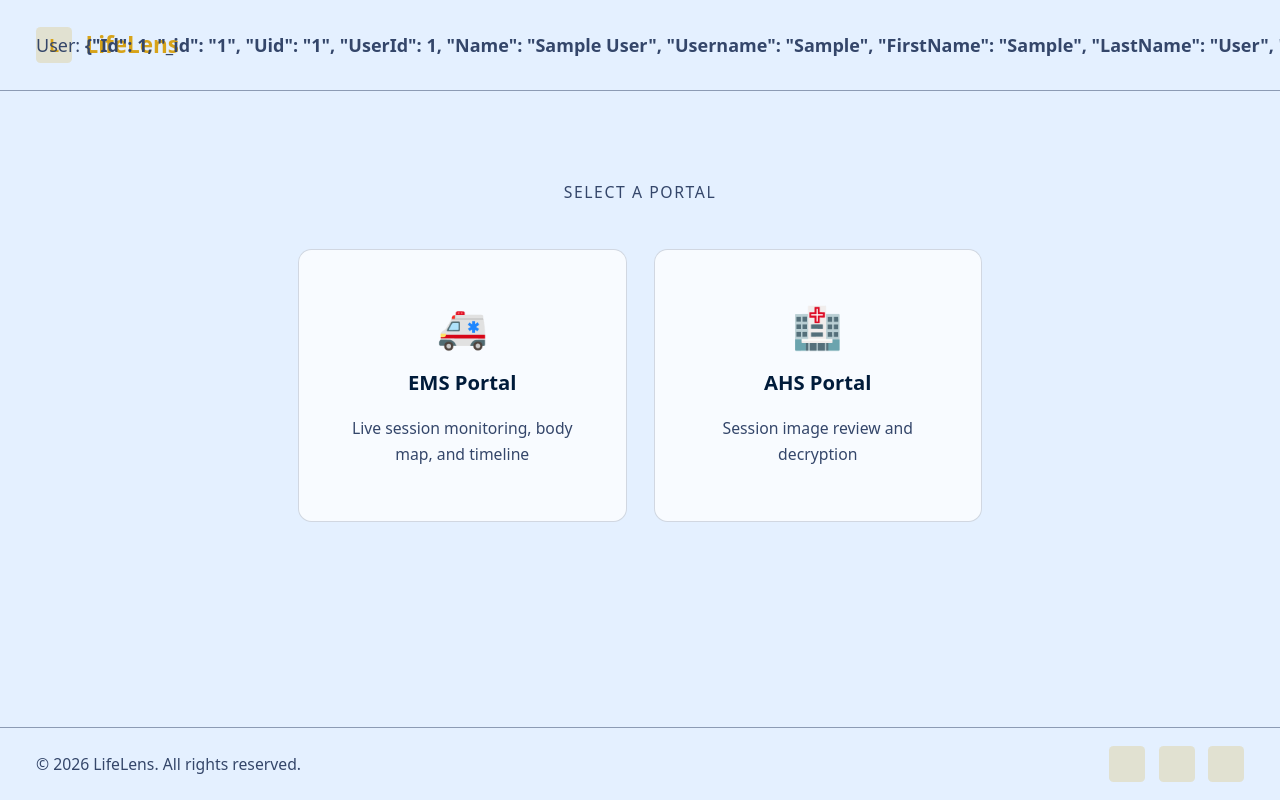
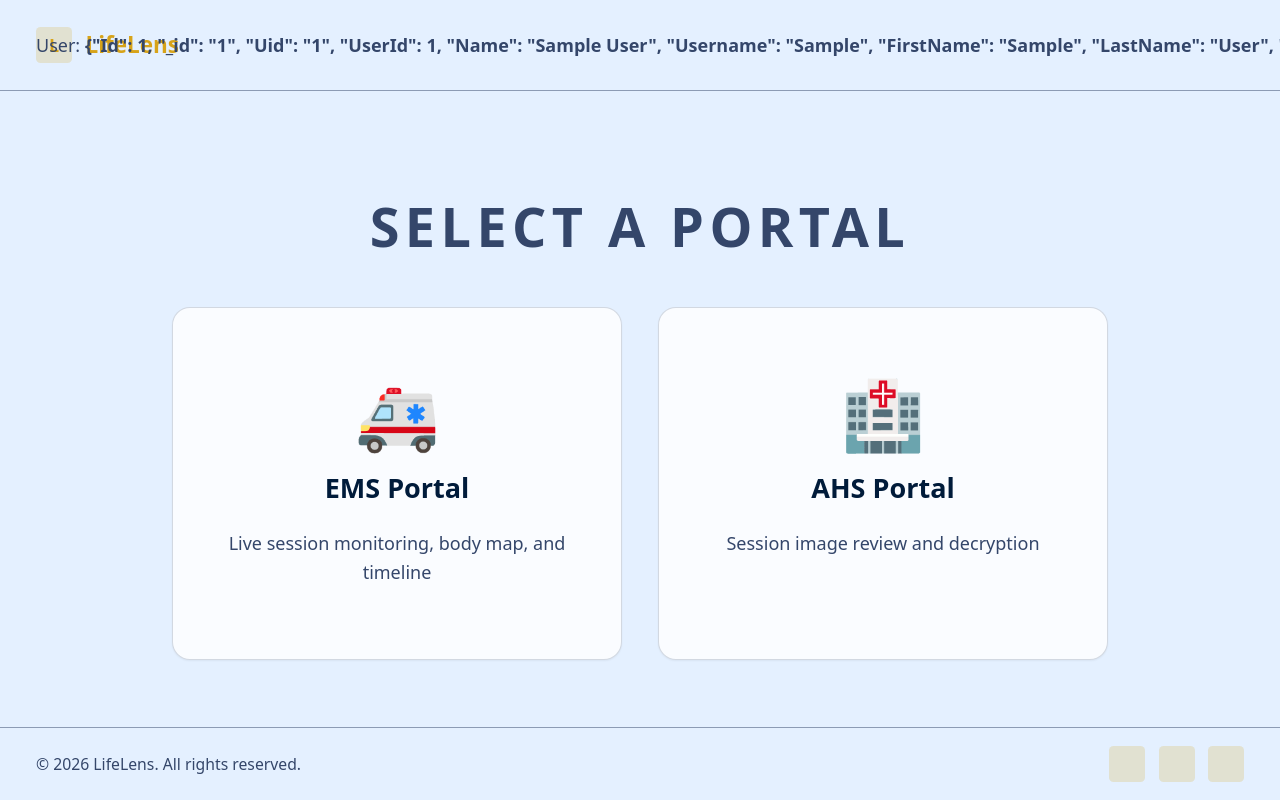
Before and after one commit to kameelkas/lifelens-frontend, a React (Vite) app: page / in a window 1280 px wide. Shown: the top 800 px of the page. Built offline with nearby package versions, Linux system fonts and the light colour scheme; no server answers; sample sign-in values are in the browser's storage.

Commit message:
Portal Page Content Bigger, Confidence Opacity Explainer on BodyMap, Updated Some Links to Have Underline on Hover

```diff
--- a/src/components/BodyMap.jsx
+++ b/src/components/BodyMap.jsx
@@ -55,8 +55,9 @@ function getRegionState(regionKey, visual) {
     return {
       status: "healthy",
       fill: HEALTHY_COLOR,
-      opacity: 1,
+      opacity: Math.max(MIN_OPACITY, noInjuryEntry?.[1]?.accuracy ?? MIN_OPACITY),
       allInjuries: [],
+      confidence: noInjuryEntry?.[1]?.accuracy ?? null,
       previewImageId: noInjuryEntry?.[1]?.image_id ?? null,
     };
   }
@@ -67,6 +68,7 @@ function getRegionState(regionKey, visual) {
     fill: INJURED_COLOR,
     opacity: Math.max(MIN_OPACITY, best.accuracy ?? MIN_OPACITY),
     allInjuries: realInjuries,
+    confidence: best.accuracy ?? null,
     previewImageId: best.image_id ?? null,
   };
 }
@@ -136,20 +138,33 @@ function PortalTooltip({ anchorRect, label, state, imgSrc, imgLoading }) {
       <p className="text-ink text-sm font-semibold capitalize mb-2">{label}</p>
 
       {state.status === "healthy" && (
-        <p className="text-green-400 text-sm mb-3">No injuries detected</p>
+        <p className="text-[#335A4C] text-sm mb-3">
+          No injuries detected
+          {typeof state.confidence === "number" && (
+            <span className="text-muted text-sm ml-2">
+              ({(state.confidence * 100).toFixed(0)}%)
+            </span>
+          )}
+        </p>
       )}
 
       {state.status === "injured" && (
-        <ul className="flex flex-col gap-1 mb-3">
-          {[...state.allInjuries]
-            .sort((a, b) => b.accuracy - a.accuracy)
-            .map((inj) => (
-              <li key={inj.type} className="flex items-center justify-between">
-                <span className="text-red-700 text-sm">{inj.type}</span>
-                <span className="text-muted/80 text-sm">{(inj.accuracy * 100).toFixed(0)}%</span>
-              </li>
-            ))}
-        </ul>
+        <p className="text-muted text-sm mb-3">
+          Injury Detected:{" "}
+          <span className="capitalize text-[#8B322C]">
+            {state.allInjuries?.[0]?.type ?? "Unknown"}
+          </span>{" "}
+          {typeof state.confidence === "number" && (
+            <span className="text-muted text-sm">
+              ({(state.confidence * 100).toFixed(0)}%)
+            </span>
+          )}
+          {Array.isArray(state.allInjuries) && state.allInjuries.length > 1 && (
+            <span className="text-muted text-sm ml-2">
+              +{state.allInjuries.length - 1} more
+            </span>
+          )}
+        </p>
       )}
 
       {imgLoading && <p className="text-muted/80 text-sm">Loading image...</p>}
@@ -220,6 +235,16 @@ export default function BodyMap({ visual = {}, sessionId, deviceId }) {
           <span className="inline-block w-3 h-3 rounded-full bg-[#8B322C]" />
           Injury
         </span>
+      </div>
+
+      {/* Confidence guide */}
+      <div className="w-full max-w-[200px] flex flex-col items-center gap-1">
+        <p className="text-muted text-xs uppercase tracking-widest">Confidence</p>
+        <div className="w-full h-2 rounded-full border border-muted bg-gradient-to-r from-muted/5 via-muted/50 to-muted" />
+        <div className="w-full flex items-center justify-between text-muted text-xs">
+          <span>Lower</span>
+          <span>Higher</span>
+        </div>
       </div>
 
       <svg
--- a/src/components/Timeline.jsx
+++ b/src/components/Timeline.jsx
@@ -529,7 +529,7 @@ export default function Timeline({ medications = [], interventions = [], visual
 
                     {/* "Time" axis label (kept outside the scroller so it doesn't move) */}
                     {hasData && (
-                        <p className="text-center text-sm text-muted/80 uppercase tracking-widest mt-0.5">
+                        <p className="text-center text-base text-muted uppercase tracking-widest mt-0.5">
                             Time
                         </p>
                     )}
--- a/src/pages/HomePage.jsx
+++ b/src/pages/HomePage.jsx
@@ -76,7 +76,7 @@ export default function HomePage({ portalName = "LifeLens", sessionBasePath = "/
         <div className="flex items-center gap-4 mb-8">
           <button
             onClick={() => navigate("/")}
-            className="text-muted text-sm hover:text-ink transition-colors"
+            className="text-muted text-base hover:text-ink transition-all ease-in-out underline-offset-4 hover:underline"
           >
             ← Portals
           </button>
--- a/src/pages/PortalPickerPage.jsx
+++ b/src/pages/PortalPickerPage.jsx
@@ -15,38 +15,38 @@ export default function PortalPickerPage() {
     return (
         <div className="min-h-screen bg-app-bg text-ink flex flex-col">
             <Navbar />
-            <main className="flex-1 max-w-2xl mx-auto px-8 py-20 pb-24">
-                <h2 className="text-muted text-sm uppercase tracking-widest text-center mb-10">
+            <main className="flex-1 max-w-4xl mx-auto px-8 py-24 pb-28">
+                <h2 className="text-muted text-4xl sm:text-5xl font-semibold uppercase tracking-widest text-center mb-12">
                     Select a Portal
                 </h2>
 
-                <div className="grid grid-cols-1 sm:grid-cols-2 gap-6">
+                <div className="grid grid-cols-1 sm:grid-cols-2 gap-8">
                     <button
                         onClick={() => navigate("/ems")}
-                        className="group flex flex-col items-center gap-4 bg-white/75 border border-muted/20
-                                   rounded-xl px-8 py-12 hover:bg-white hover:border-brand-gold/50
-                                   transition-all cursor-pointer"
+                        className="group flex flex-col items-center gap-5 bg-white/80 border border-muted/20
+                                   rounded-2xl px-10 py-16 hover:bg-white hover:border-brand-gold/50
+                                   transition-all cursor-pointer shadow-sm hover:shadow"
                     >
-                        <span className="text-4xl">🚑</span>
-                        <span className="text-ink text-lg font-semibold group-hover:text-brand-gold transition-colors">
+                        <span className="text-6xl">🚑</span>
+                        <span className="text-ink text-2xl font-semibold group-hover:text-brand-gold transition-colors">
                             EMS Portal
                         </span>
-                        <span className="text-muted text-sm text-center leading-relaxed">
+                        <span className="text-muted text-base text-center leading-relaxed max-w-sm">
                             Live session monitoring, body map, and timeline
                         </span>
                     </button>
 
                     <button
                         onClick={() => navigate("/ahs")}
-                        className="group flex flex-col items-center gap-4 bg-white/75 border border-muted/20
-                                   rounded-xl px-8 py-12 hover:bg-white hover:border-brand-gold/50
-                                   transition-all cursor-pointer"
+                        className="group flex flex-col items-center gap-5 bg-white/80 border border-muted/20
+                                   rounded-2xl px-10 py-16 hover:bg-white hover:border-brand-gold/50
+                                   transition-all cursor-pointer shadow-sm hover:shadow"
                     >
-                        <span className="text-4xl">🏥</span>
-                        <span className="text-ink text-lg font-semibold group-hover:text-brand-gold transition-colors">
+                        <span className="text-6xl">🏥</span>
+                        <span className="text-ink text-2xl font-semibold group-hover:text-brand-gold transition-colors">
                             AHS Portal
                         </span>
-                        <span className="text-muted text-sm text-center leading-relaxed">
+                        <span className="text-muted text-base text-center leading-relaxed max-w-sm">
                             Session image review and decryption
                         </span>
                     </button>
--- a/src/pages/SessionPage.jsx
+++ b/src/pages/SessionPage.jsx
@@ -122,7 +122,7 @@ export default function SessionPage() {
           <div className="flex items-center gap-4 min-w-0">
             <Link
               to="/ems"
-              className="text-muted text-sm hover:text-ink transition-colors whitespace-nowrap"
+              className="text-muted text-base hover:text-ink transition-all ease-in-out underline-offset-4 hover:underline whitespace-nowrap"
             >
               ← Sessions
             </Link>
```
